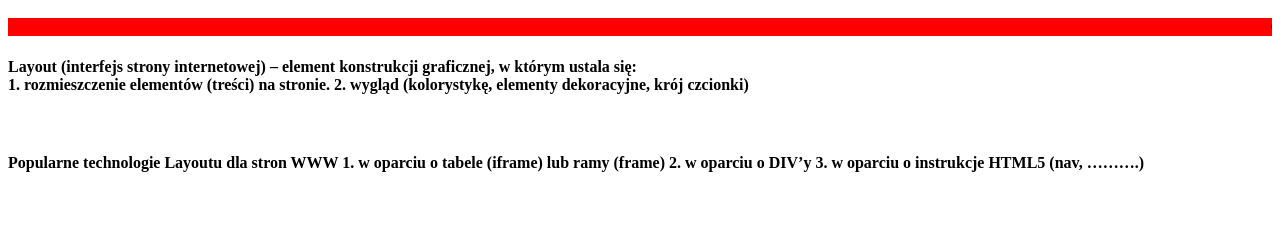
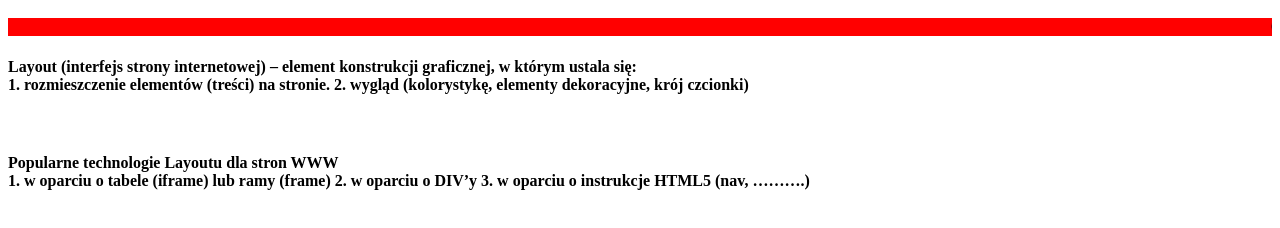
Before and after one commit to Sz69/2ndnazwa, a plain HTML site: page glowny_galkowski.html in a window 1280 px wide. Shown: the part 66-294 px from the top of the page. Drawn offline with Linux system fonts and the light colour scheme.

Commit message:
Update glowny_galkowski.html

```diff
--- a/glowny_galkowski.html
+++ b/glowny_galkowski.html
@@ -11,7 +11,7 @@
 1. rozmieszczenie elementów (treści) na stronie.
 2. wygląd (kolorystykę, elementy dekoracyjne, krój czcionki)</h4><br>
 
-<h4 align="left"> <b>Popularne technologie Layoutu dla stron WWW</b>
+<h4 align="left"> <b>Popularne technologie Layoutu dla stron WWW</b><br>
 
 1. w oparciu o tabele (iframe) lub ramy (frame)
 2. w oparciu o DIV’y
```
